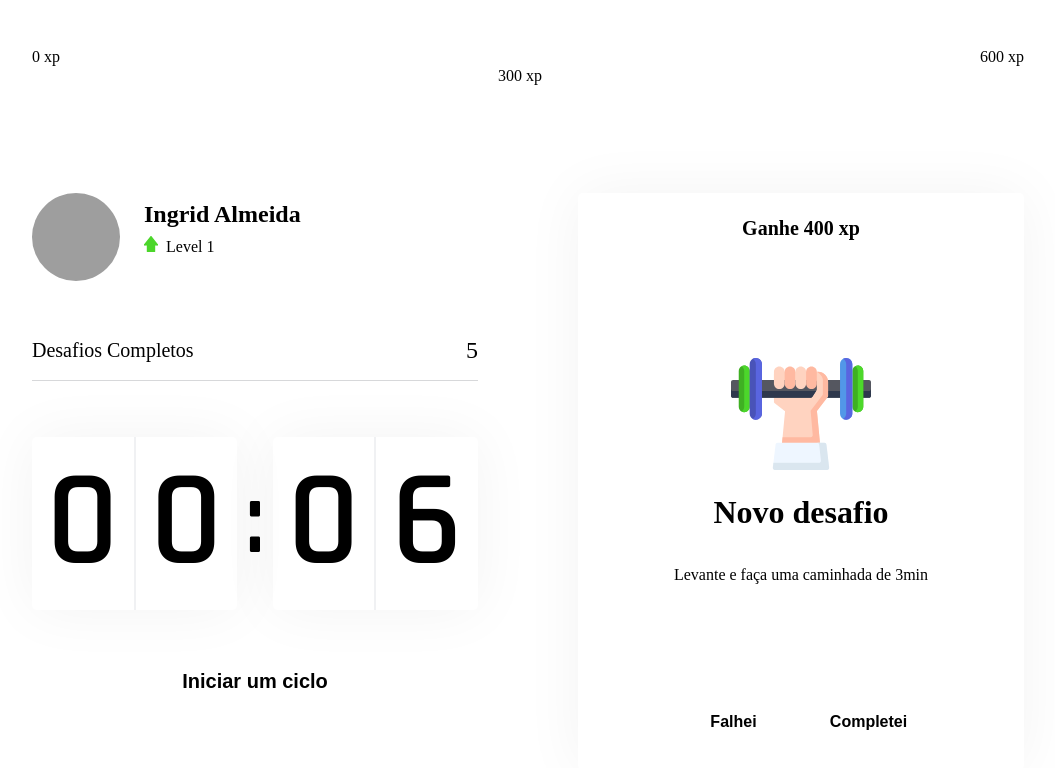
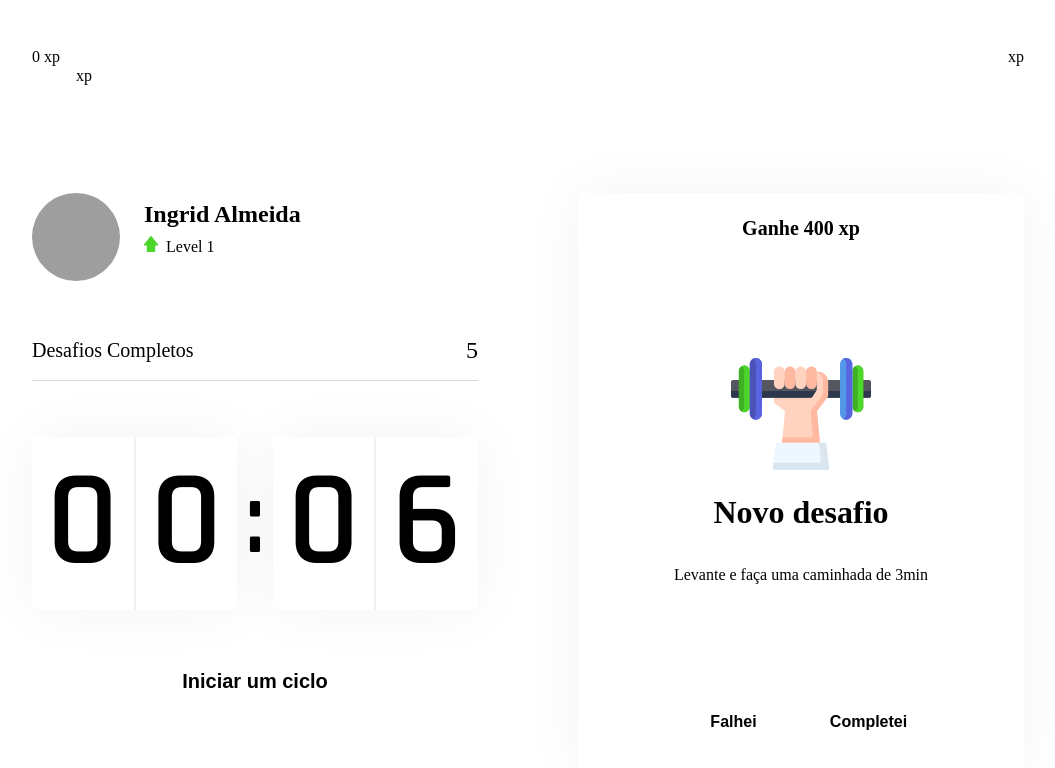
Before and after one commit to ingridsj/moveit-next, a Next.js app: page / in a window 1280 px wide. Shown: the top 768 px of the page, without its empty margins (112-1167 px from the left). Built offline with nearby package versions, Linux system fonts and the light colour scheme; grey boxes are pictures that could not be loaded.

Commit message:
adding experience level

```diff
--- a/src/components/ExperienceBar.tsx
+++ b/src/components/ExperienceBar.tsx
@@ -1,17 +1,24 @@
+import { useContext } from 'react';
+import { ChallengesContext } from '../contexts/ChallengesContext';
+
 import styles from '../styles/components/ExperienceBar.module.css'
 
 export function ExperienceBar () {
+  const { currentExperience, experienceToNextLevel } = useContext(ChallengesContext);
+
+  const percentToNextLevel = Math.round(currentExperience * 100) / experienceToNextLevel
+
   return (
     <header className={ styles.experienceBar }>
       <span>0 xp</span>
       <div>
-        <div style={{ width: '50%'}} />
+        <div style={{ width: `${percentToNextLevel}%`}} />
 
-        <span className={ styles.currentExperience } style={{ left: '50%' }}>
-          300 xp
+        <span className={ styles.currentExperience } style={{ left: `${percentToNextLevel}%` }}>
+          { currentExperience } xp
         </span>
       </div>
-      <span>600 xp</span>
+      <span> { experienceToNextLevel } xp</span>
     </header>
   );
 }
--- a/src/contexts/ChallengesContext.tsx
+++ b/src/contexts/ChallengesContext.tsx
@@ -8,11 +8,13 @@
 }
 
 interface ChallengesContextData {
-  level: number,
+  activeChallenge: Challenge,
   currentExperience: number,
   challengesCompleted: number,
-  activeChallenge: Challenge,
+  experienceToNextLevel: number,
+  level: number,
   levelUp: () => void,
+  resetChallenge: () => void,
   startNewChallenge: () => void;
 }
 
@@ -29,6 +31,8 @@
 
   const [activeChallenge, setActiveChallenge] = useState(null)
 
+  const experienceToNextLevel = Math.pow((level + 1) * 4, 2)
+
   function levelUp() {
     setLevel(level + 1);
   }
@@ -40,15 +44,21 @@
     setActiveChallenge(challenge)
   }
 
+  function resetChallenge() {
+    setActiveChallenge(null);
+  }
+
   return (
     <ChallengesContext.Provider
     value={{
-      level,
+      activeChallenge,
       currentExperience,
       challengesCompleted,
+      experienceToNextLevel,
+      level,
       levelUp,
+      resetChallenge,
       startNewChallenge,
-      activeChallenge,
       }}
     >
       { children }
```
